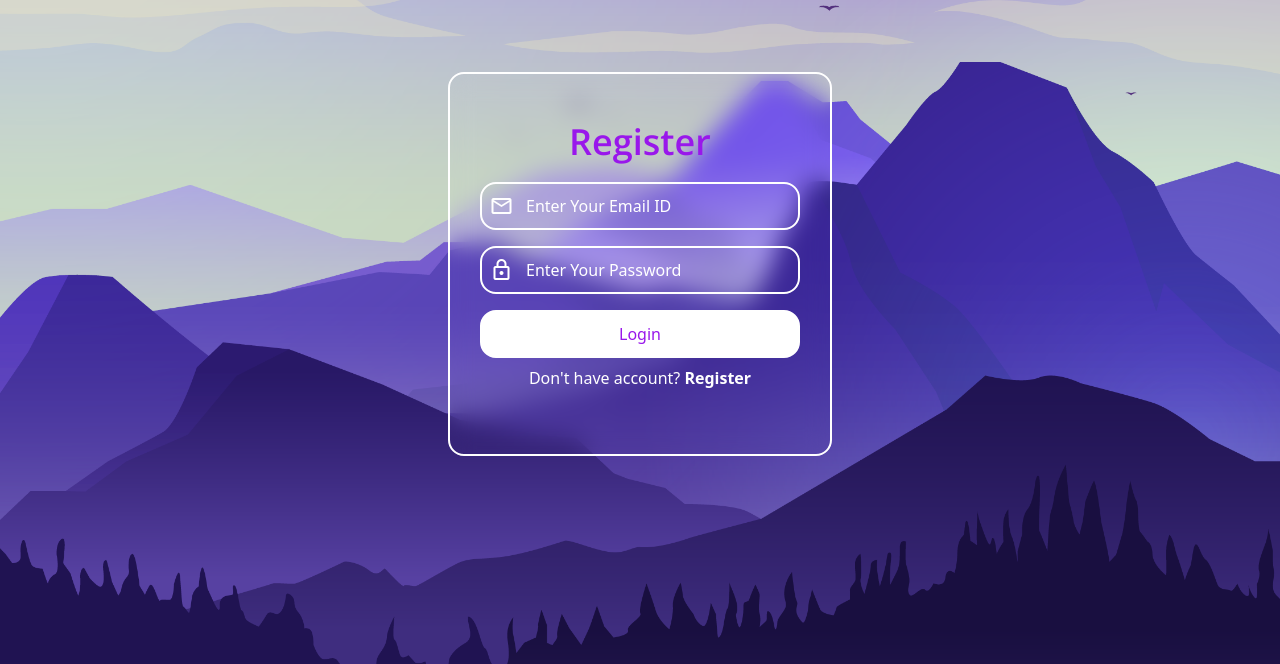
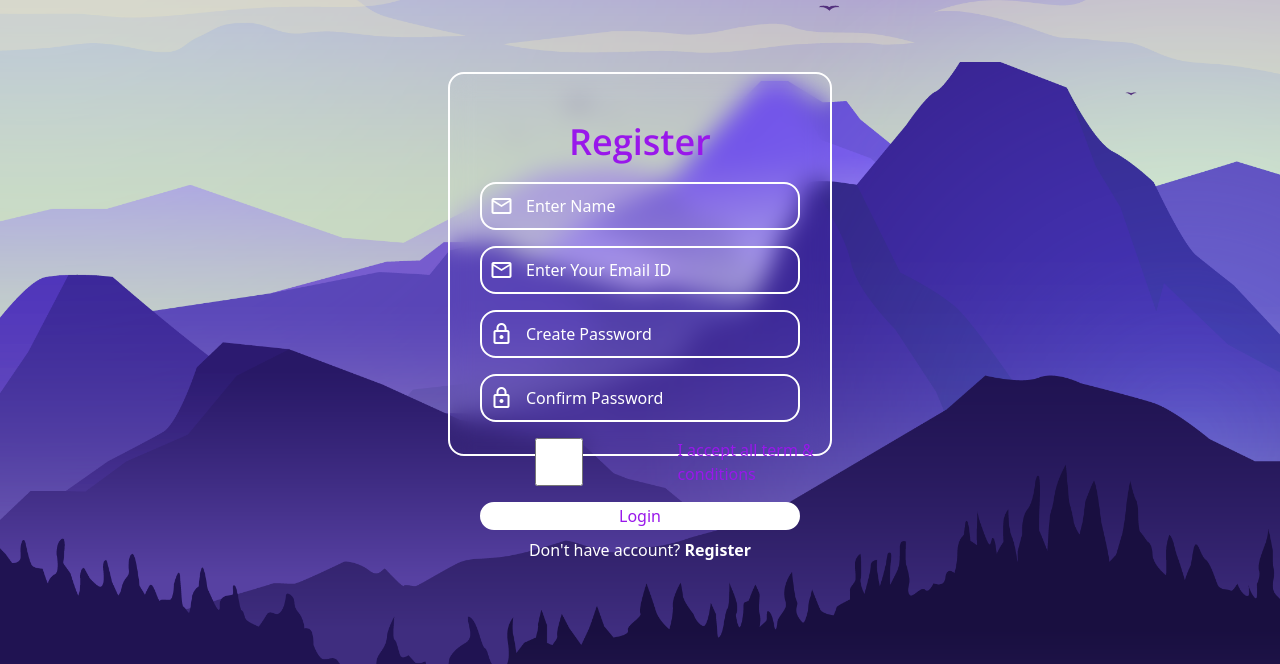
Before and after one commit to hashirmeraj/PRODIGY_FS_01, a PHP site: page /register.php in a window 1280 px wide. Shown: the part 136-800 px from the top of the page. Run offline with PHP 8.4, Linux system fonts and the light colour scheme; style sheets or scripts are compiled from the project's sources.

Commit message:
Update register.php

```diff
--- a/register.php
+++ b/register.php
@@ -18,17 +18,34 @@
             <div class="login flex flex-col items-center  w-96 h-96 backdrop-blur-md border-solid border-2 border-white rounded-2xl">
                 <h1 class=" mt-12 mb-5 heading text-4xl font-semibold">Register</h1>
                 <div class=" flex">
+                    <input class=" input " type="text" placeholder="Enter Name" name="registerName" required>
+                    <span class="material-symbols-outlined absolute mt-3 ml-[0.6rem] text-white">
+                        mail
+                    </span>
+                </div>
+                <div class=" flex">
                     <input class=" input " type="email" placeholder="Enter Your Email ID" name="loginEmail" required>
                     <span class="material-symbols-outlined absolute mt-3 ml-[0.6rem] text-white">
                         mail
                     </span>
                 </div>
                 <div class=" flex">
-                    <input class="input " type="password" placeholder="Enter Your Password" name="loginPassword" required>
+                    <input class="input " type="password" placeholder="Create Password" name="registerPassword" required>
                     <span class="material-symbols-outlined absolute mt-3 ml-[0.6rem] text-white">
                         lock
                     </span>
                 </div>
+                <div class=" flex">
+                    <input class="input " type="password" placeholder="Confirm Password" name="confirmPassword" required>
+                    <span class="material-symbols-outlined absolute mt-3 ml-[0.6rem] text-white">
+                        lock
+                    </span>
+                </div>
+                <div class=" flex">
+                    <input class="input " type="checkbox" required>
+                    <span>I accept all term & conditions</span>
+                </div>
+
                 <button type="submit" class="input btn">Login</button>
                 <span class="text-white">Don't have account? <span class=" font-semibold"><a href="./register.php">Register</a></span></span>
             </div>
```
